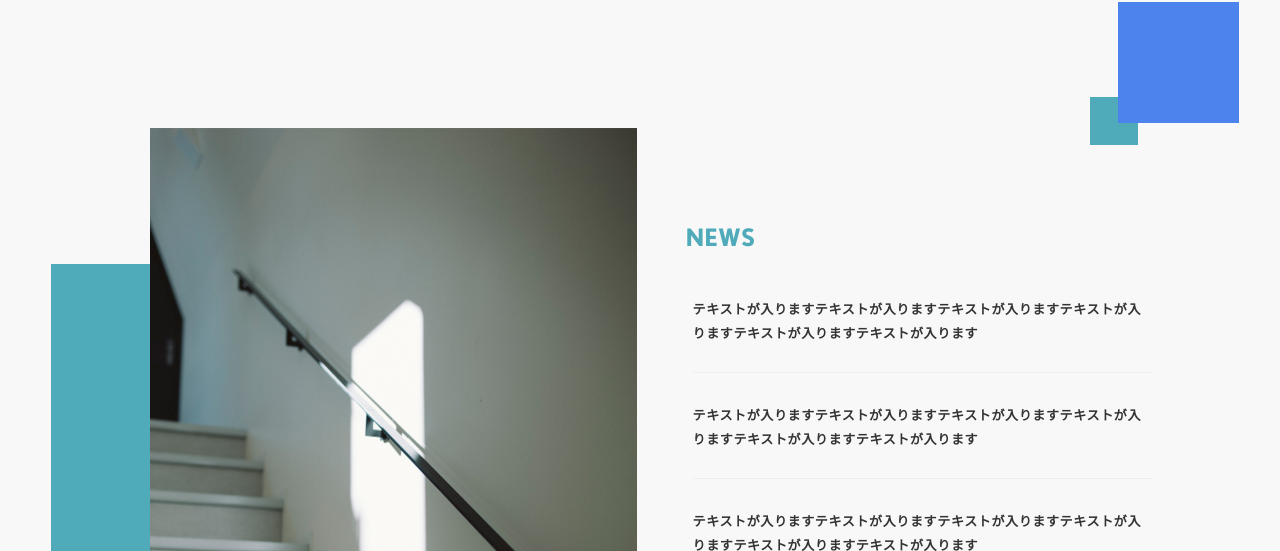
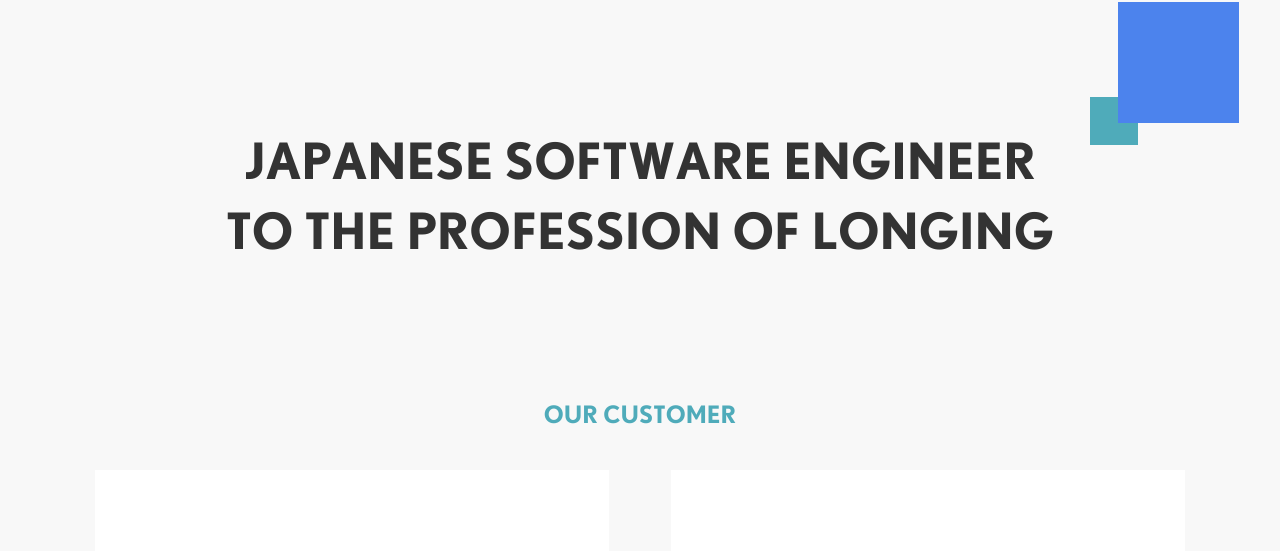
Before and after one commit to Anti-Pattern-Inc/corporate, a website: page ap-hp/src/pug/index.pug in a window 1280 px wide. Shown: the part 1026-1577 px from the top of the page. Drawn offline with nearby package versions, Linux system fonts and the light colour scheme; files that its build step writes are made by us from their sources; files whose address does not match are found by name.

Commit message:
サービス、お役立ち関連の要素をコメントアウトしました。

```diff
--- a/ap-hp/src/pug/_includes/_footer.pug
+++ b/ap-hp/src/pug/_includes/_footer.pug
@@ -27,6 +27,6 @@ footer.footer
         div.footer_navs
           span.footer_nav.legal_page_only
             a(href="/legal/") 個人情報の取り扱い
-          span.footer_nav.xxxxx_page_only
-            a(href="/useful_infomation/") お役立ち情報
+          //- span.footer_nav.xxxxx_page_only
+          //-   a(href="/useful_infomation/") お役立ち情報
         small.copyright ©2020 Copyriht Anti-Pattern Inc.
--- a/ap-hp/src/pug/_includes/_header_top.pug
+++ b/ap-hp/src/pug/_includes/_header_top.pug
@@ -9,8 +9,8 @@ header.header.header_top(name="top" id="top")
           a(href="/services/") サービス
         li.pc_nav_item.nav_company
           a(href="/company/") 会社概要
-        li.pc_nav_item.nav_news
-          a(href="/news/").news_active ニュース
+        //- li.pc_nav_item.nav_news
+        //-   a(href="/news/").news_active ニュース
     div.header_buttonSide
       a(href="https://docs.google.com/forms/d/e/1FAIpQLSd0kJB1wJCNdXCi9NDz9OTKuuBllPPylh_jTCNaVZfSdra2RQ/viewform").rounded-btn お問い合わせ
     a.menu
@@ -26,11 +26,11 @@ header.header.header_top(name="top" id="top")
             a(href="/services/") サービス
           li.gnav__menu__item
             a(href="/company/") 会社概要
-          li.gnav__menu__item
-            a(href="/news/") ニュース
+          //- li.gnav__menu__item
+          //-   a(href="/news/") ニュース
           li.gnav__menu__item
             a(href="https://docs.google.com/forms/d/e/1FAIpQLSd0kJB1wJCNdXCi9NDz9OTKuuBllPPylh_jTCNaVZfSdra2RQ/viewform") お問い合わせ
           li.gnav__menu__item.nav_legal
             a(href="/legal/") 個人情報の取り扱い
-          li.gnav__menu__item.nav_useful
-            a(href="/useful_infomation/") お役立ち情報
+          //- li.gnav__menu__item.nav_useful
+          //-   a(href="/useful_infomation/") お役立ち情報
--- a/ap-hp/src/pug/index.pug
+++ b/ap-hp/src/pug/index.pug
@@ -66,30 +66,30 @@ block content
           a(href="/services").arrow_underbar
               span VIEW DETAIL
               img(src="/img/arrow.svg", alt="").arrow
-        div.top_news
-          .top_news_img
-            img(src="img/top_news.jpg", alt="")
-            span.box_base.img_box01.box_light_blue
-          .top_news_main
-            h3.bule NEWS
-            ul.posts
-              li.vertical-posts_item
-                .vrtical_posts_header
-                  a.certical_posts_title(href="/news/detail/") テキストが入りますテキストが入りますテキストが入りますテキストが入りますテキストが入りますテキストが入ります
-              li.vertical-posts_item
-                .vrtical_posts_header
-                  a.certical_posts_title(href="/news/detail/") テキストが入りますテキストが入りますテキストが入りますテキストが入りますテキストが入りますテキストが入ります
-              li.vertical-posts_item.vertical-posts_item03
-                .vrtical_posts_header
-                  a.certical_posts_title(href="/news/detail/") テキストが入りますテキストが入りますテキストが入りますテキストが入りますテキストが入りますテキストが入ります
-            .view_all_cace
-              a(href="/news").view_all
-                span.arrow_underbar VIEW ALL
-                img(src="img/arrow.svg", alt="").arrow
-          span.img_box02.box_base.box_grey
-          span.img_box03.box_base.box_red
-          span.img_box04.box_base.box_light_blue
-          span.img_box05.box_base.box_blue
+        //- div.top_news
+        //-   .top_news_img
+        //-     img(src="img/top_news.jpg", alt="")
+        //-     span.box_base.img_box01.box_light_blue
+        //-   .top_news_main
+        //-     h3.bule NEWS
+        //-     ul.posts
+        //-       li.vertical-posts_item
+        //-         .vrtical_posts_header
+        //-           a.certical_posts_title(href="/news/detail/") テキストが入りますテキストが入りますテキストが入りますテキストが入りますテキストが入りますテキストが入ります
+        //-       li.vertical-posts_item
+        //-         .vrtical_posts_header
+        //-           a.certical_posts_title(href="/news/detail/") テキストが入りますテキストが入りますテキストが入りますテキストが入りますテキストが入りますテキストが入ります
+        //-       li.vertical-posts_item.vertical-posts_item03
+        //-         .vrtical_posts_header
+        //-           a.certical_posts_title(href="/news/detail/") テキストが入りますテキストが入りますテキストが入りますテキストが入りますテキストが入りますテキストが入ります
+        //-     .view_all_cace
+        //-       a(href="/news").view_all
+        //-         span.arrow_underbar VIEW ALL
+        //-         img(src="img/arrow.svg", alt="").arrow
+        //-   span.img_box02.box_base.box_grey
+        //-   span.img_box03.box_base.box_red
+        //-   span.img_box04.box_base.box_light_blue
+        //-   span.img_box05.box_base.box_blue
         div.vision
           h2 JAPANESE
             |
```
Also changed, not shown: ap-hp/src/pug/_includes/_header.pug (+6 -6 lines), ap-hp/dist/company/index.html, ap-hp/dist/index.html, ap-hp/dist/legal/index.html, ap-hp/dist/news/detail/index.html, ap-hp/dist/news/index.html, ap-hp/dist/services/index.html, ap-hp/dist/useful_infomation/detail/index.html, ap-hp/dist/useful_infomation/index.html.
